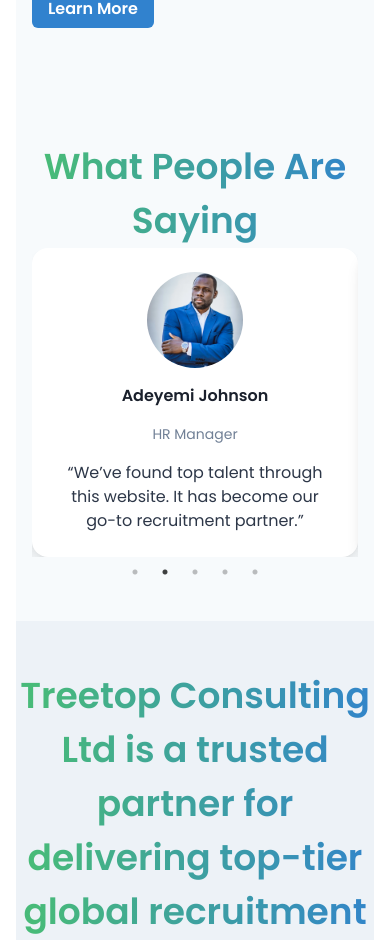
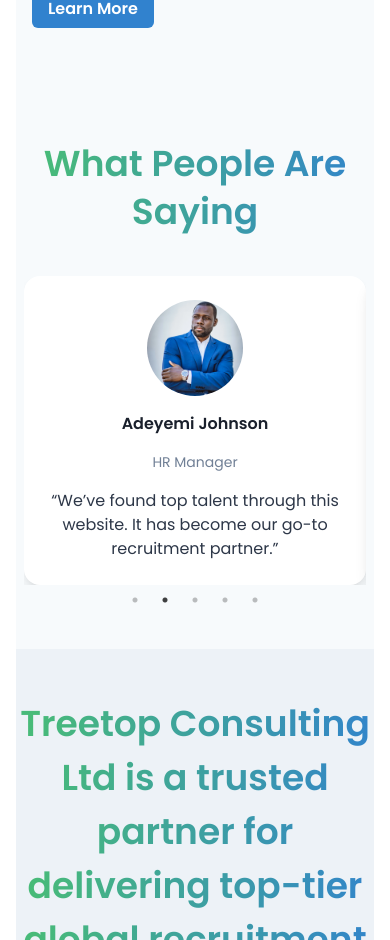
Before and after one commit to bobbyz-hub/Treetop-Consulting, a React (Vite) app: page / in a window 390 px wide. Shown: the part 5652-6592 px from the top of the page. Built offline with nearby package versions, Linux system fonts and the light colour scheme.

Commit message:
fixed slider for mobile

```diff
--- a/src/pages/Testimonials.jsx
+++ b/src/pages/Testimonials.jsx
@@ -12,10 +12,11 @@
 import "slick-carousel/slick/slick.css";
 import "slick-carousel/slick/slick-theme.css";
 import { motion } from "framer-motion";
+import { useEffect, useState } from "react";
 
-const MotionHeading = motion(Box);
+const MotionHeading = motion(Heading);
 
-// Nigerian Testimonials
+// Testimonials data
 const testimonials = [
   {
     name: "kayode Olufemi",
@@ -54,9 +55,8 @@
   },
 ];
 
-// Custom Arrow Components
-function SampleNextArrow(props) {
-  const { onClick } = props;
+// Custom Arrows (desktop only)
+function SampleNextArrow({ onClick }) {
   return (
     <IconButton
       aria-label="Next"
@@ -72,13 +72,12 @@
       rounded="full"
       shadow="lg"
       zIndex={2}
-      display={{ base: "none", md: "flex" }} // hide on mobile
+      display={{ base: "none", lg: "flex" }} // only desktop
     />
   );
 }
 
-function SamplePrevArrow(props) {
-  const { onClick } = props;
+function SamplePrevArrow({ onClick }) {
   return (
     <IconButton
       aria-label="Previous"
@@ -94,41 +93,45 @@
       rounded="full"
       shadow="lg"
       zIndex={2}
-      display={{ base: "none", md: "flex" }} // hide on mobile
+      display={{ base: "none", lg: "flex" }} // only desktop
     />
   );
 }
 
 export default function Testimonials() {
+  const [slidesToShow, setSlidesToShow] = useState(3);
+
+  // ✅ Fix: detect screen size on mount + resize
+  useEffect(() => {
+    const updateSlides = () => {
+      if (window.innerWidth < 768) {
+        setSlidesToShow(1);
+      } else if (window.innerWidth < 1024) {
+        setSlidesToShow(2);
+      } else {
+        setSlidesToShow(3);
+      }
+    };
+    updateSlides(); // run on mount
+    window.addEventListener("resize", updateSlides);
+    return () => window.removeEventListener("resize", updateSlides);
+  }, []);
+
   const settings = {
     dots: true,
     infinite: true,
     speed: 600,
-    slidesToShow: 3,
+    slidesToShow: slidesToShow, // controlled by state
     slidesToScroll: 1,
     autoplay: true,
     autoplaySpeed: 4000,
     nextArrow: <SampleNextArrow />,
     prevArrow: <SamplePrevArrow />,
-    responsive: [
-      {
-        breakpoint: 1024,
-        settings: { slidesToShow: 2 },
-      },
-      {
-        breakpoint: 768,
-        settings: { slidesToShow: 1 },
-      },
-      {
-        breakpoint: 480,
-        settings: { slidesToShow: 1 },
-      },
-    ],
   };
 
   return (
     <Box bg="gray.50" py={16} position="relative">
-      <Container maxW="6xl">
+      <Container maxW={{ base: "full", md: "6xl" }} px={{ base: 2, md: 0 }}>
         <MotionHeading
           as="h2"
           textAlign="center"
@@ -147,6 +150,7 @@
             WebkitBackgroundClip: "text",
             WebkitTextFillColor: "transparent",
           }}
+          mb={10}
         >
           What People Are Saying
         </MotionHeading>
@@ -156,13 +160,13 @@
             <Box
               key={index}
               p={6}
-              mx={{ base: 0, md: 3 }} // no side gaps on mobile
+              mx={{ base: 0, md: 3 }}
               rounded="2xl"
               shadow="lg"
               bg="white"
               _hover={{ shadow: "2xl" }}
               textAlign="center"
-              w={{ base: "100%", md: "auto" }} // full width on mobile
+              w="100%"
             >
               <Stack spacing={4} align="center">
                 <Avatar src={t.image} size="xl" />
```
